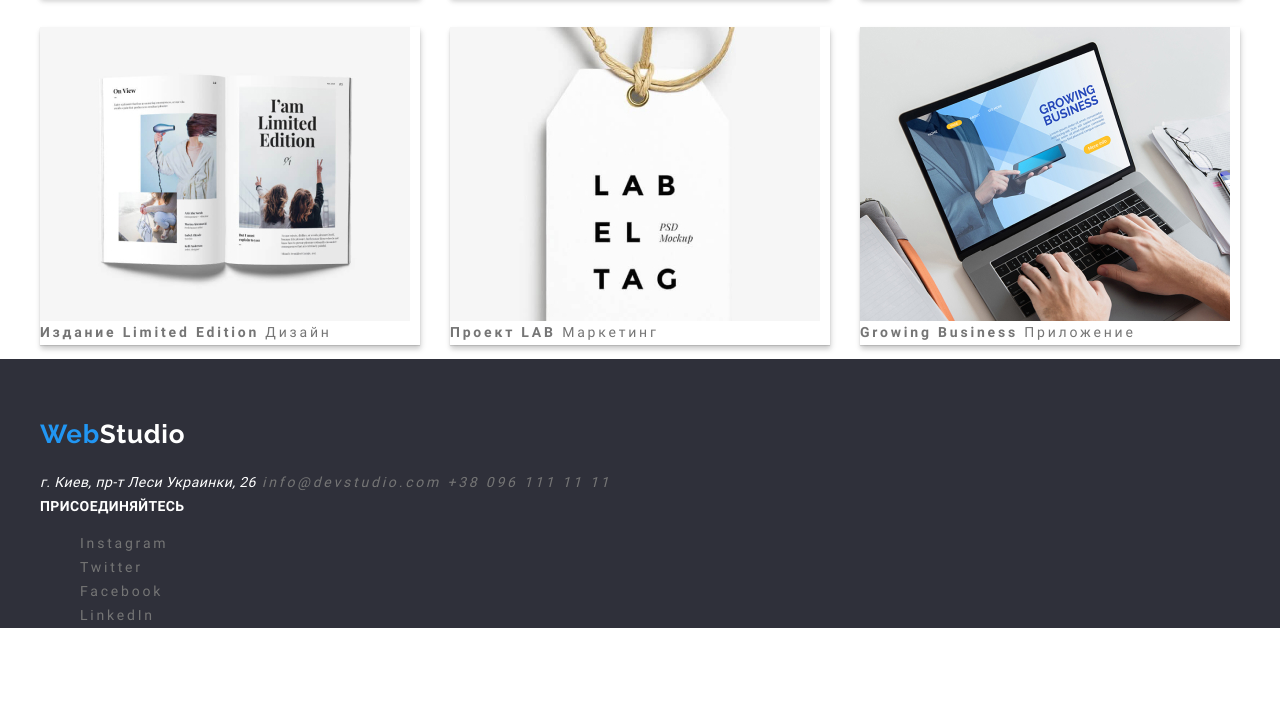
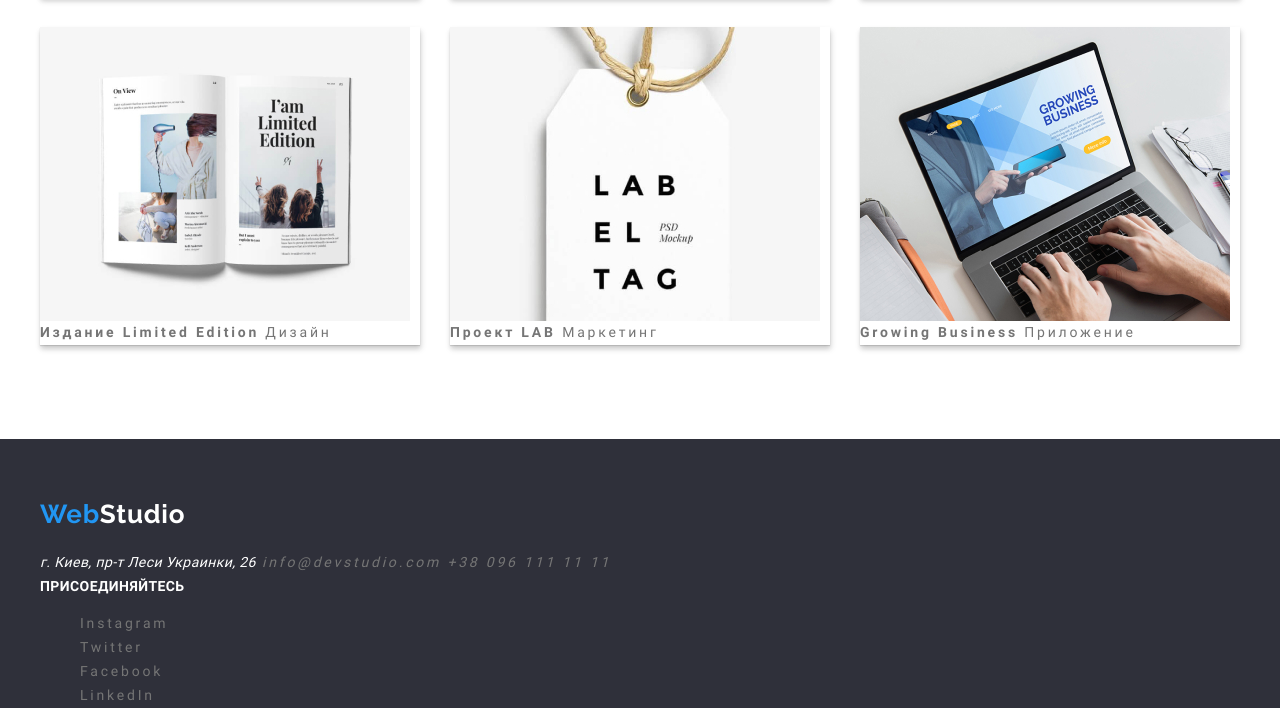
Before and after one commit to Bogushukr/goit-markup-hw-03, a plain HTML site: page portfolio.html in a window 1280 px wide. Shown: the part 841-1563 px from the top of the page. Before the commit the page ends 1483 px from the top, so only its background shows below. Drawn offline with nearby package versions, Linux system fonts and the light colour scheme.

Commit message:
footer fix

```diff
--- a/css/styles.css
+++ b/css/styles.css
@@ -285,6 +285,7 @@ img {
   flex-wrap: wrap;
   list-style: none;
   padding-left: 0;
+  margin-bottom: 94px;
 }
 
 .element {
--- a/portfolio.html
+++ b/portfolio.html
@@ -101,7 +101,7 @@
     </section>
     <!--cellar-->
     <footer class="cellar">
-        <section class="container">
+        <div class="container">
             <div class="logo-cellar"><a href="index.html" class="link"><span class="footer-logo">Web</span><span
                         class="footer-logo-second">Studio</span></a></div>
             <div class="container-contacts">
@@ -122,7 +122,7 @@
                     <li><a href="" aria-label="LinkedIn link" class="link">LinkedIn</a></li>
                 </ul>
             </div>
-        </section>
+        </div>
     </footer>
     </body>
 
```
